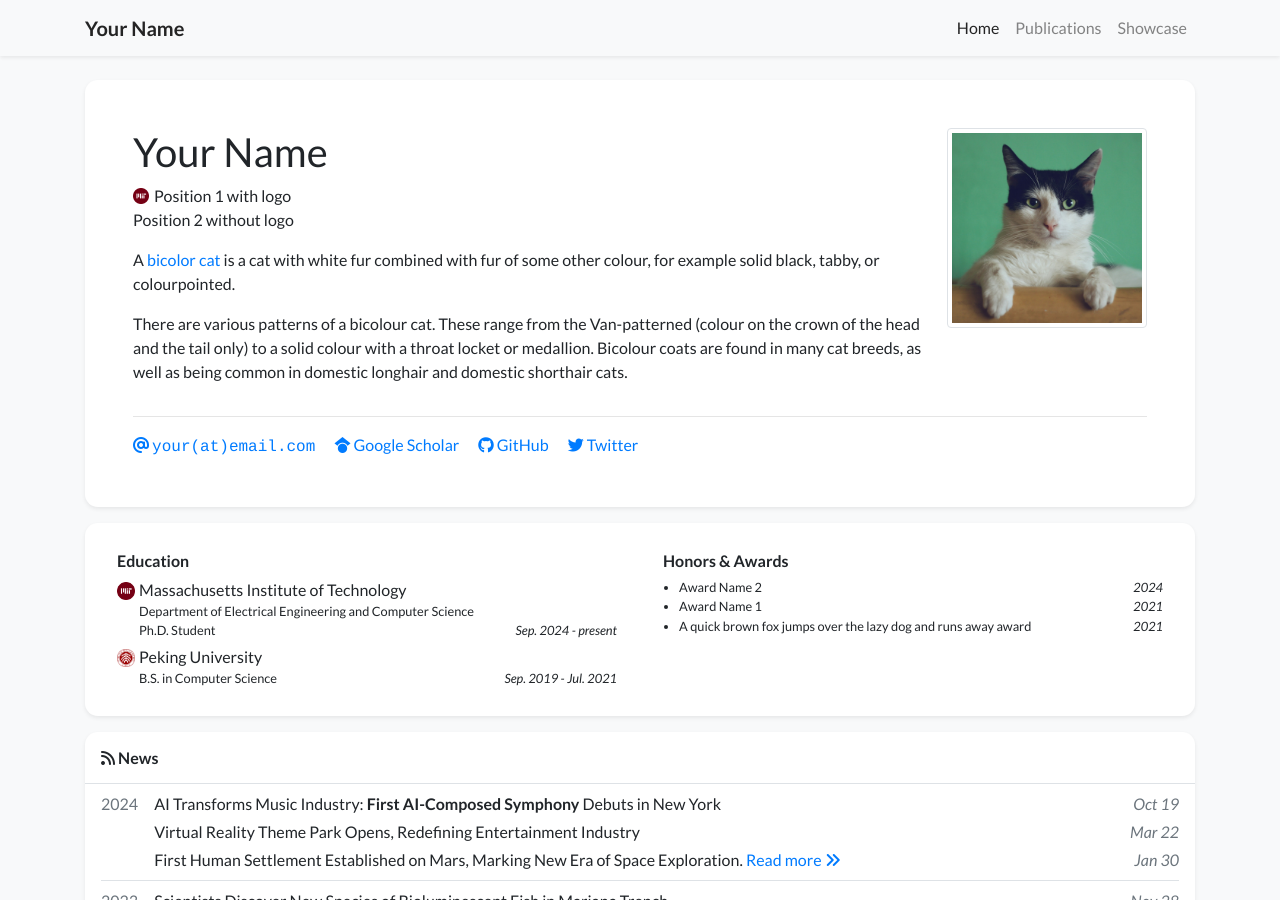
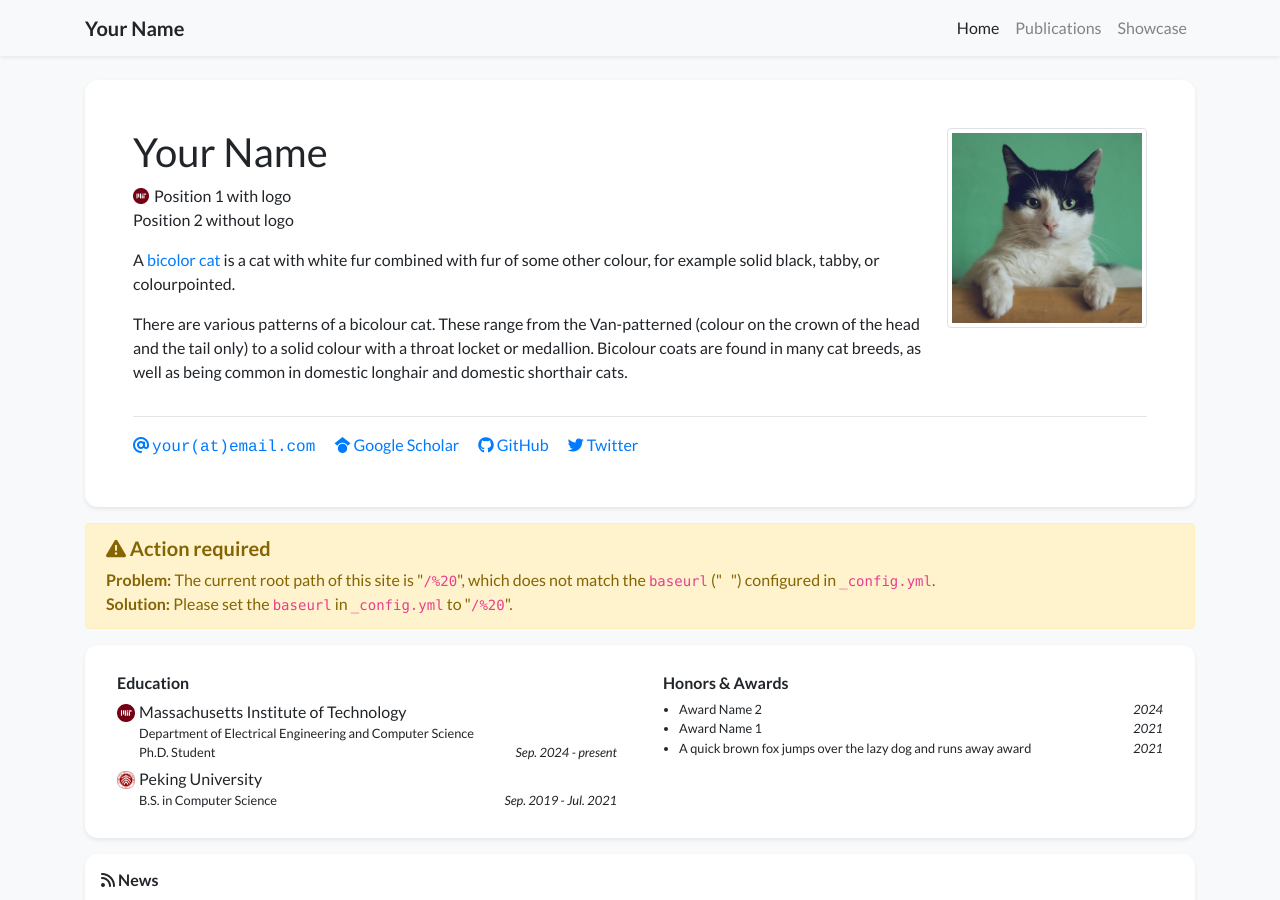
Before and after one commit to ghlogic123/ghlogic123.github.io, a Jekyll site: the page built from index.html, in a window 1280 px wide and 900 px high. Built offline with Jekyll 4.4.1, drawn with Linux system fonts in a browser that asks for light colours; nearby versions of some CDN libraries; a style sheet for code colours, icons or effects is not loaded; some of the changed lines change nothing that is shown.

Commit message:
Update _config.yml

```diff
--- a/_config.yml
+++ b/_config.yml
@@ -13,7 +13,7 @@
 # you will see them accessed via {{ site.title }}, {{ site.email }}, and so on.
 # You can create any custom variable you would like, and they will be accessible
 # in the templates via {{ site.myvariable }}.
-baseurl: "/ghlogic123.github.io" # the subpath of your site, e.g. /blog
+baseurl: " " # the subpath of your site, e.g. /blog
 
 # Build settings
 markdown: kramdown
```
